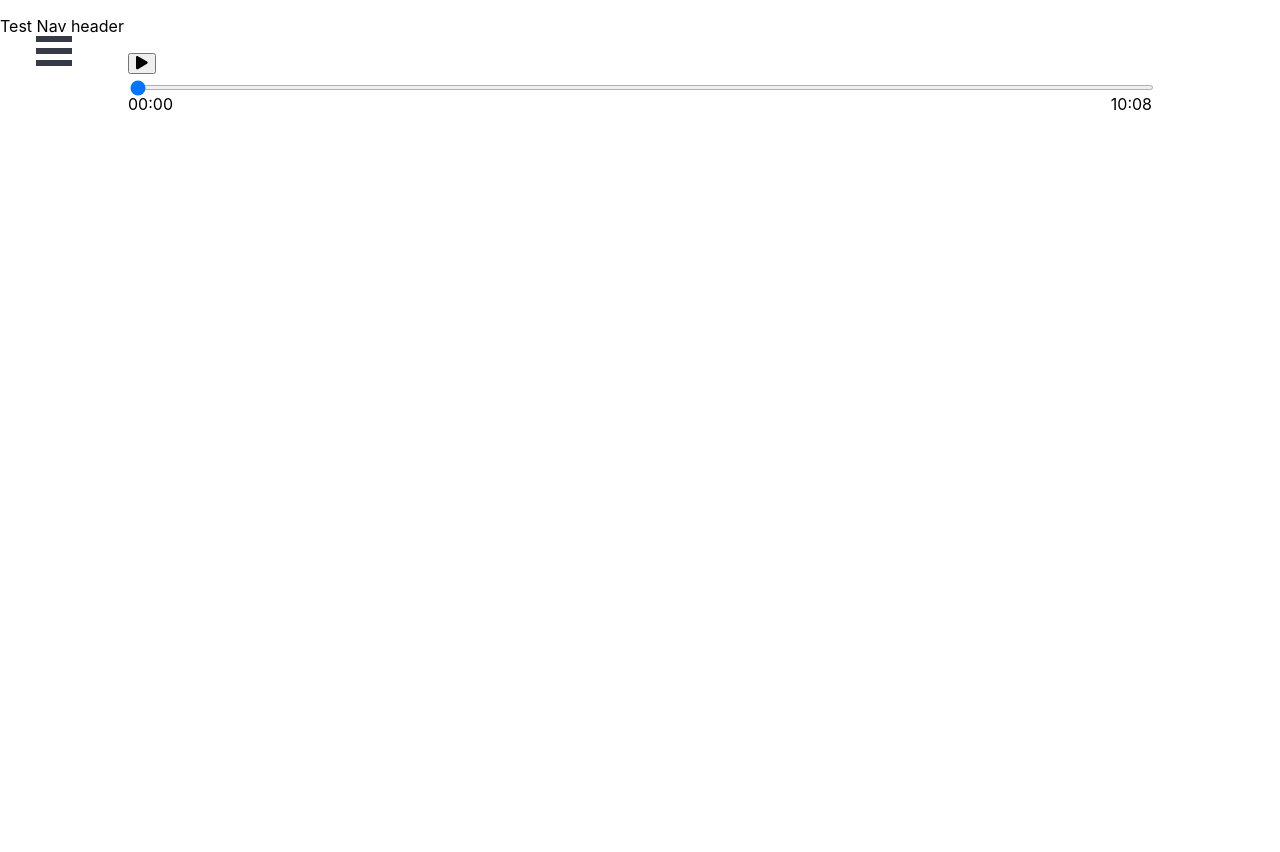
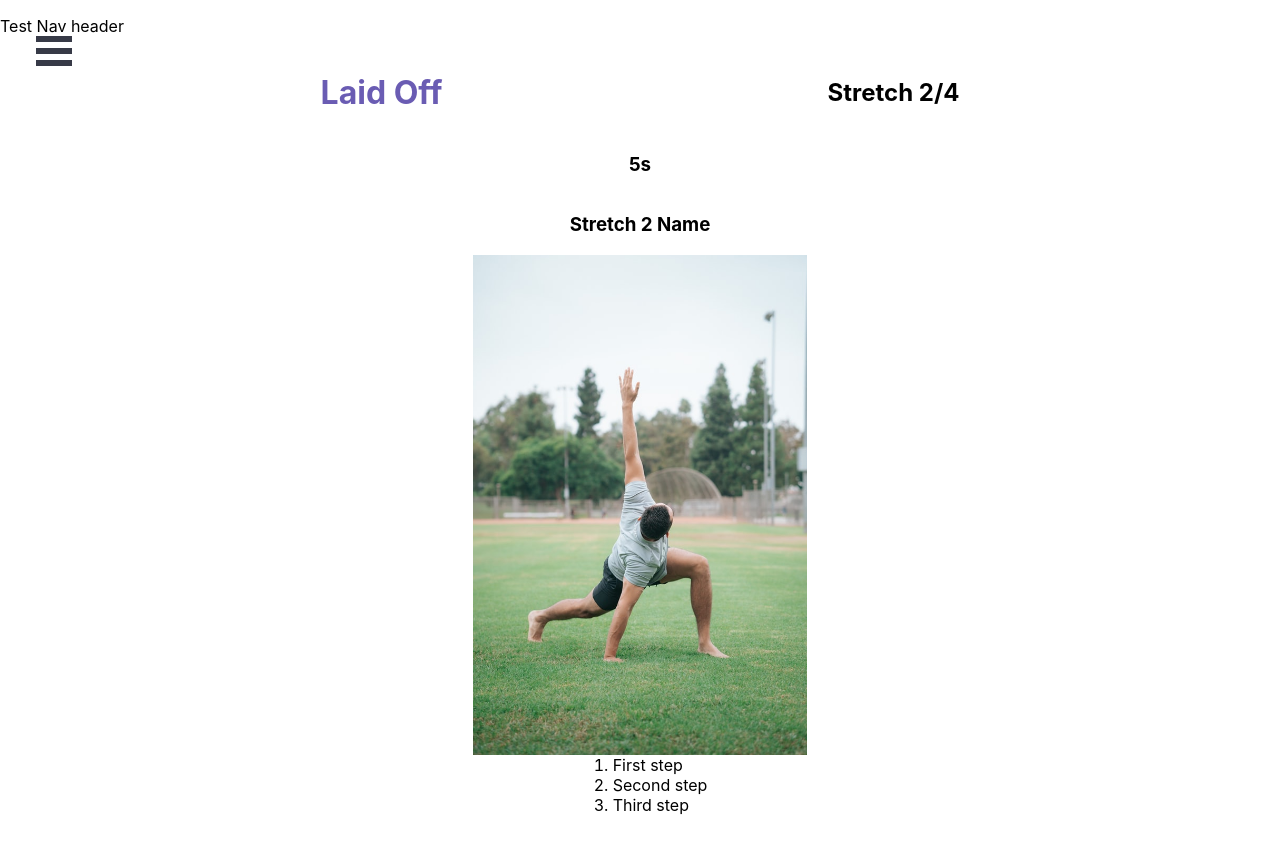
Before and after one commit to bryanwongyk/MOOD, a React (Create React App) app in the folder front-end/: page /activities in a window 1280 px wide. Built offline with nearby package versions, Linux system fonts and the light colour scheme.

Commit message:
FIX: 'Breathe' changed to 'Laid Off'

```diff
--- a/front-end/src/components/StretchPlayer/StretchPlayer.tsx
+++ b/front-end/src/components/StretchPlayer/StretchPlayer.tsx
@@ -63,7 +63,6 @@ const StretchPlayer: FunctionComponent<StretchPlayerProps> = ({ routine }): Reac
 	// const [completedRoutine, setCompletedRoutine] = useState(false);
 
 	const [interval, setInterval] = useState(globalState.cardIntervals[currentStretch]);
-
 	// iterate through the stretches in the given routine
 	const currentRoutineData = data[routine];
 	// avoid cards from being re-calculated unless they change.
--- a/front-end/src/components/pages/Activities/Activities.tsx
+++ b/front-end/src/components/pages/Activities/Activities.tsx
@@ -24,8 +24,8 @@ const Activities: FunctionComponent = (): ReactElement => {
 
 	// TEMPORARY HARD CODING OF ROUTINE
 	useEffect(() => {
-		// globalActions.setStretchRoutine('Breathe');
-		globalActions.setMeditationRoutine('Laid Off');
+		globalActions.setStretchRoutine('Laid Off');
+		// globalActions.setMeditationRoutine('Laid Off');
 	}, []);
 
 	let content: any = null;
```
